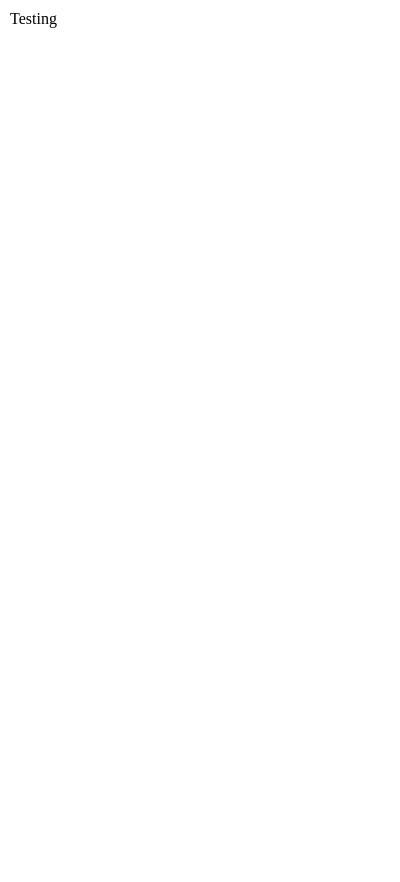
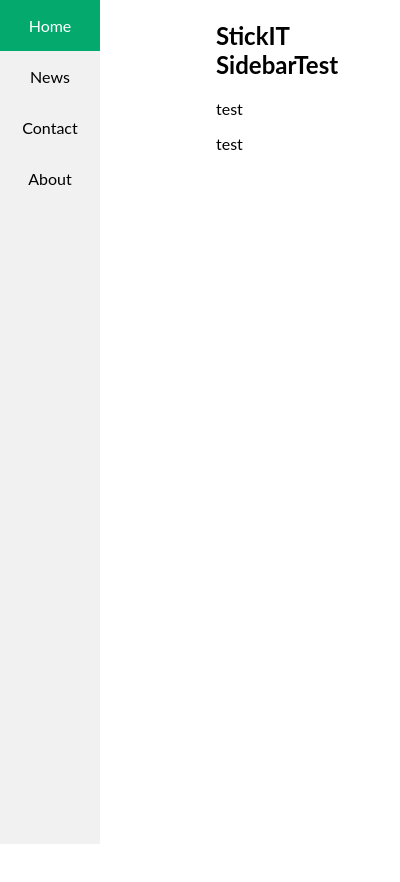
Before and after one commit to shlee87/public-sticky-notes-for-open-source-textbooks, a browser extension: page popup.html in a window 400 px wide. Before the commit the page ends 844 px from the top, so only its background shows below. Drawn offline with Linux system fonts and the light colour scheme.

Commit message:
Sidebar Test

```diff
--- a/popup.html
+++ b/popup.html
@@ -1,17 +1,23 @@
 <!DOCTYPE html>
-
+<link rel="stylesheet" type="text/css" href='popup.html.css'>
 <html>
 <head>
-  <title>StickIt - popup.html</title>
-    <style>
-        body {min-width: 350px; min-height: 448px; overflow-x: hidden; margin: 10px;}
-            input [type="text"] {width: 66%;}
-            input[type="button"] {width: 30%;}
-        img {border: 1px solid black; margin: 5px; vertical-align: middle; width: 100px; height: 100px;}
-        .searchbox {margin: 5px;}
-    </style>
+<meta name="viewport" content="width=device-width, initial-scale=1.0">
 </head>
-    <body>
-        Testing
-    </body>
+<body>
+
+<div class="sidebar">
+  <a class="active" href="#home">Home</a>
+  <a href="#news">News</a>
+  <a href="#contact">Contact</a>
+  <a href="#about">About</a>
+</div>
+
+<div class="content">
+  <h2>StickIT SidebarTest</h2>
+  <p>test</p>
+  <p>test</p>
+</div>
+
+</body>
 </html>
--- /dev/null
+++ b/popup.html.css
@@ -0,0 +1,54 @@
+body {
+    margin: 0;
+    font-family: "Lato", sans-serif;
+  }
+
+  .sidebar {
+    margin: 0;
+    padding: 0;
+    width: 100px;
+    background-color: #f1f1f1;
+    position: fixed;
+    height: 100%;
+    overflow: auto;
+  }
+
+  .sidebar a {
+    display: block;
+    color: black;
+    padding: 16px;
+    text-decoration: none;
+  }
+
+  .sidebar a.active {
+    background-color: #04AA6D;
+    color: white;
+  }
+
+  .sidebar a:hover:not(.active) {
+    background-color: #555;
+    color: white;
+  }
+
+  div.content {
+    margin-left: 200px;
+    padding: 1px 16px;
+    height: 1000px;
+  }
+
+  /* @media screen and (max-width: 700px) {
+    .sidebar {
+      width: 100%;
+      height: auto;
+      position: relative;
+    }
+    .sidebar a {float: left;}
+    div.content {margin-left: 0;}
+  } */
+
+  @media screen and (max-width: 400px) {
+    .sidebar a {
+      text-align: center;
+      float: none;
+    }
+  }
```
